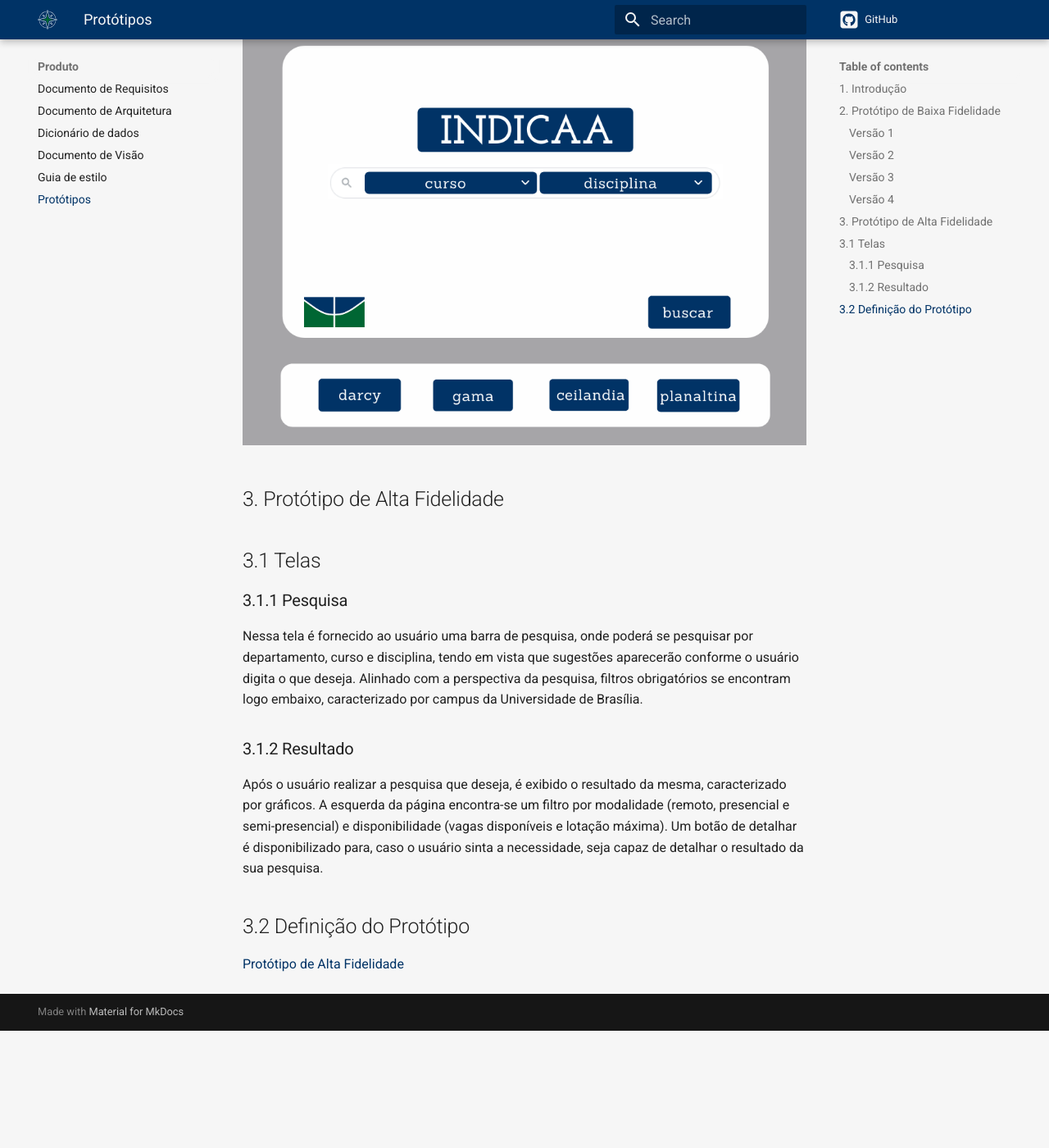
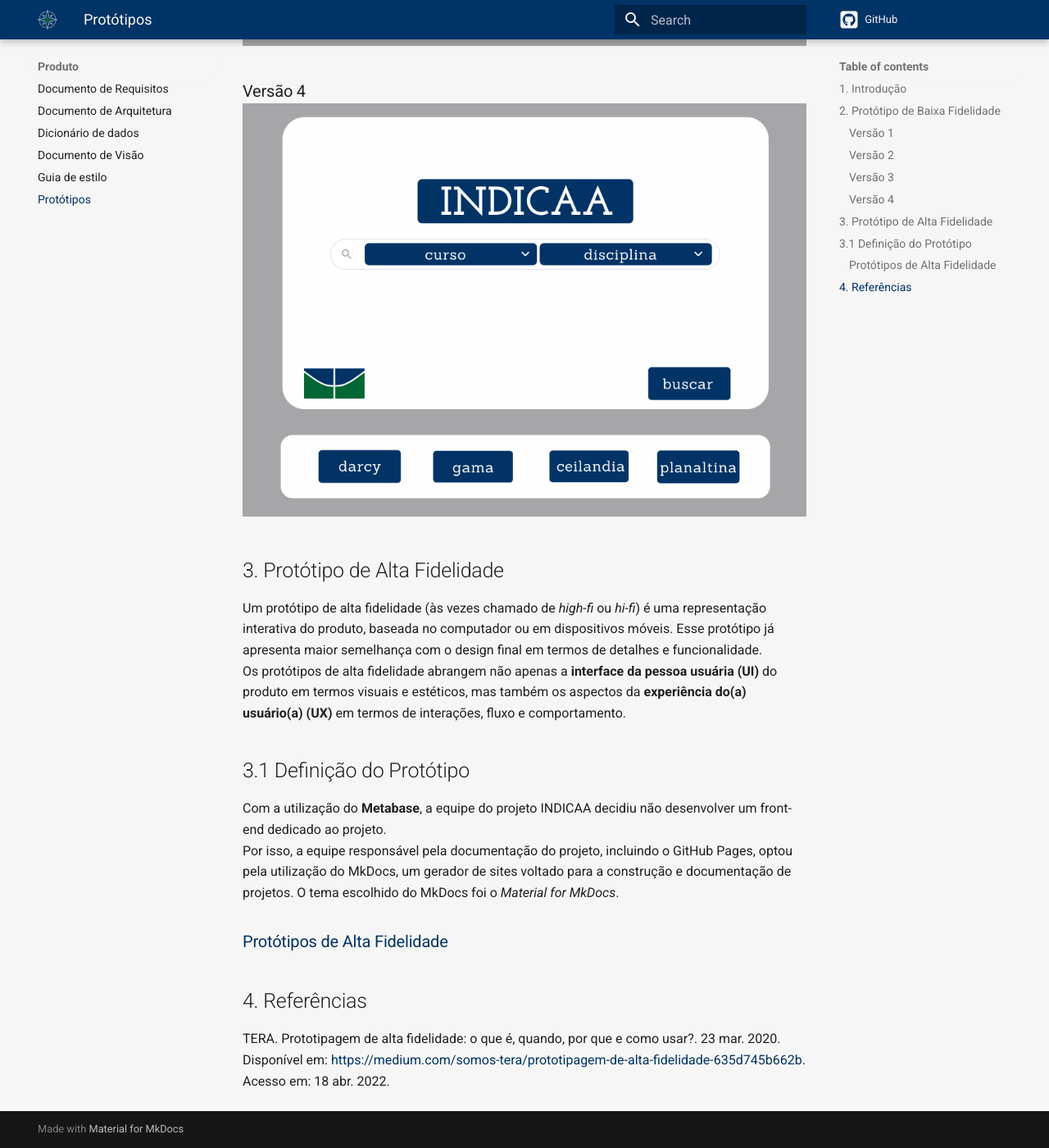
Before and after one commit to fga-eps-mds/2021.2-INDICAA-Wiki, an MkDocs documentation site: the page built from docs/documentacao/prototipos.md, in a window 1280 px wide and 1400 px high, scrolled down 3032 px. Shown: the whole window at 82% size. Built offline with MkDocs 1.6.1 and Material for MkDocs 9.7.7, drawn with Linux system fonts in a browser that asks for light colours; comment, search, counter and statistics services are not loaded; before the commit the page ends 4289 px from its top, so only the background shows below that; some of the changed text lies outside the part shown.

Commit message:
:pencil:(fga-eps-mds/2021.2-INDICAA#138): Revisão final dos protótipos
Co-authored-by: Matheus Pimentel <matheusp.eng@gmail.com>

```diff
--- a/docs/documentacao/prototipos.md
+++ b/docs/documentacao/prototipos.md
@@ -9,7 +9,8 @@
 21/02/2022 | 0.6 | Revisão do Protótipo | Gabriel Mariano da Silva
 22/02/2022 | 0.7 | Correções em aspectos funcionais | Caio César Oliveira
 03/03/2022 | 0.8 | Adição da logo e alterações visuais | Guilherme Barbosa Ferreira e Gabriel Moretti de Souza
-11/04/2022 | 0.9 | revisão geral do documento | Arthur taylor
+11/04/2022 | 0.9 | Revisão geral do documento | Arthur taylor
+18/04/2022 | 1.0 | Finalização do documento | Guilherme Barbosa Ferreira e Matheus Pimentel Leal
 
 ## 1. Introdução
 Neste documento estão contidas as informações sobre o desenvolvimento do protótipo, abordando os protótipos de baixa fidelidade e de alta fidelidade, para melhor visualização da ideia do projeto.
@@ -23,17 +24,13 @@
 ### Versão 4 ![Versão 2](../assets//imagens//prototipos/versao2.png)
 
 ## 3. Protótipo de Alta Fidelidade
-## 3.1 Telas
-### 3.1.1 Pesquisa
-Nessa tela é fornecido ao usuário uma barra de pesquisa, onde poderá se pesquisar por departamento, curso e disciplina,
-tendo em vista que sugestões aparecerão conforme o usuário digita o que deseja.
-Alinhado com a perspectiva da pesquisa, filtros obrigatórios se encontram logo embaixo, caracterizado por campus da Universidade de Brasília.
+Um protótipo de alta fidelidade (às vezes chamado de _high-fi_ ou _hi-fi_) é uma representação interativa do produto, baseada no computador ou em dispositivos móveis. Esse protótipo já apresenta maior semelhança com o design final em termos de detalhes e funcionalidade. <br>
+Os protótipos de alta fidelidade abrangem não apenas a **interface da pessoa usuária (UI)** do produto em termos visuais e estéticos, mas também os aspectos da **experiência do(a) usuário(a) (UX)** em termos de interações, fluxo e comportamento.
 
-### 3.1.2 Resultado
-Após o usuário realizar a pesquisa que deseja, é exibido o resultado da mesma, caracterizado por gráficos. A esquerda da página encontra-se um filtro por modalidade (remoto,
-presencial e semi-presencial) e disponibilidade (vagas disponíveis e lotação máxima). Um botão de detalhar é disponibilizado para, caso o usuário sinta a necessidade, seja
-capaz de detalhar o resultado da sua pesquisa.
+## 3.1 Definição do Protótipo
+Com a utilização do **Metabase**, a equipe do projeto INDICAA decidiu não desenvolver um front-end dedicado ao projeto. <br>
+Por isso, a equipe responsável pela documentação do projeto, incluindo o GitHub Pages, optou pela utilização do MkDocs, um gerador de sites voltado para a construção e documentação de projetos. O tema escolhido do MkDocs foi o _Material for MkDocs_.
+### [Protótipos de Alta Fidelidade](https://www.figma.com/file/jwle1wmYYdsTGcWYgGO24S/Front-end-INDICAA?node-id=0%3A1)
 
-## 3.2 Definição do Protótipo
-
-[Protótipo de Alta Fidelidade](https://github.com/fga-eps-mds/2021.2-INDICAA/issues/34#issuecomment-1058527589)
+## 4. Referências
+TERA. Prototipagem de alta fidelidade: o que é, quando, por que e como usar?. 23 mar. 2020. Disponível em: [https://medium.com/somos-tera/prototipagem-de-alta-fidelidade-635d745b662b](https://medium.com/somos-tera/prototipagem-de-alta-fidelidade-635d745b662b). Acesso em: 18 abr. 2022.
```
